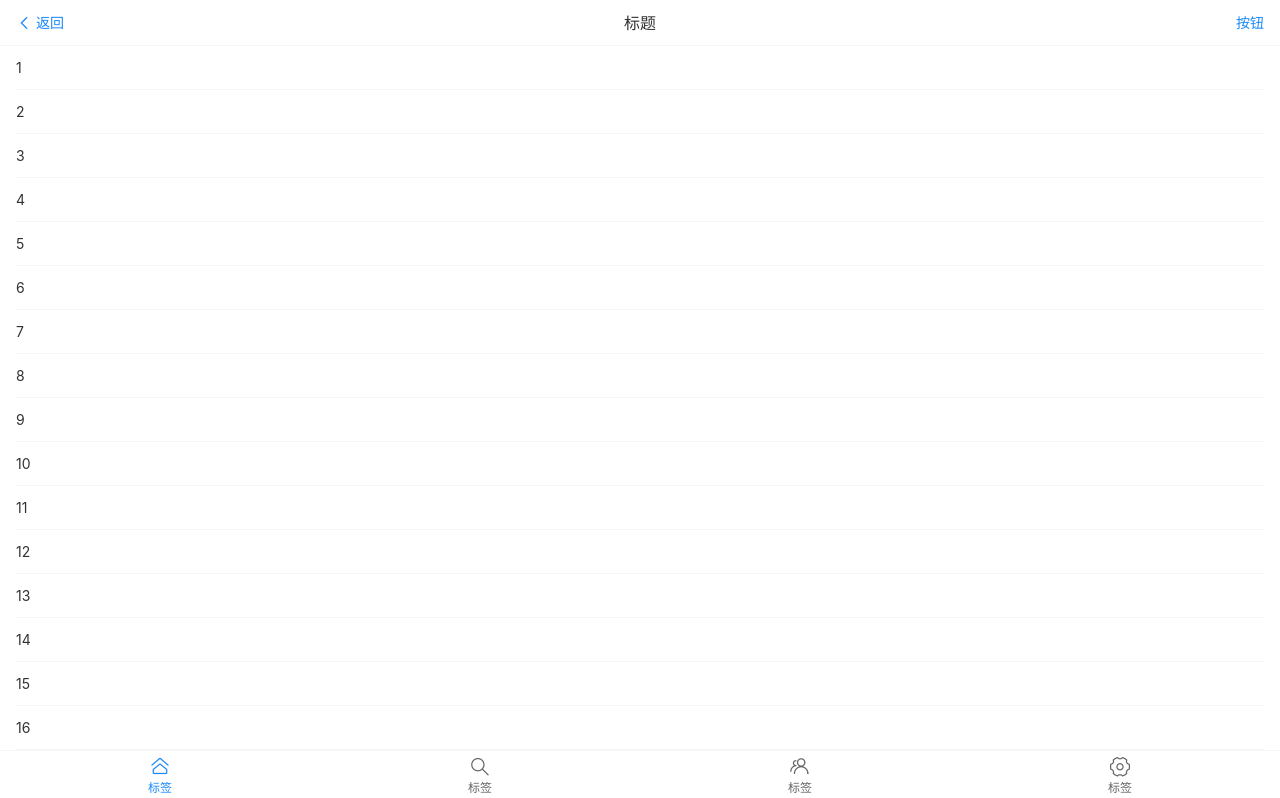
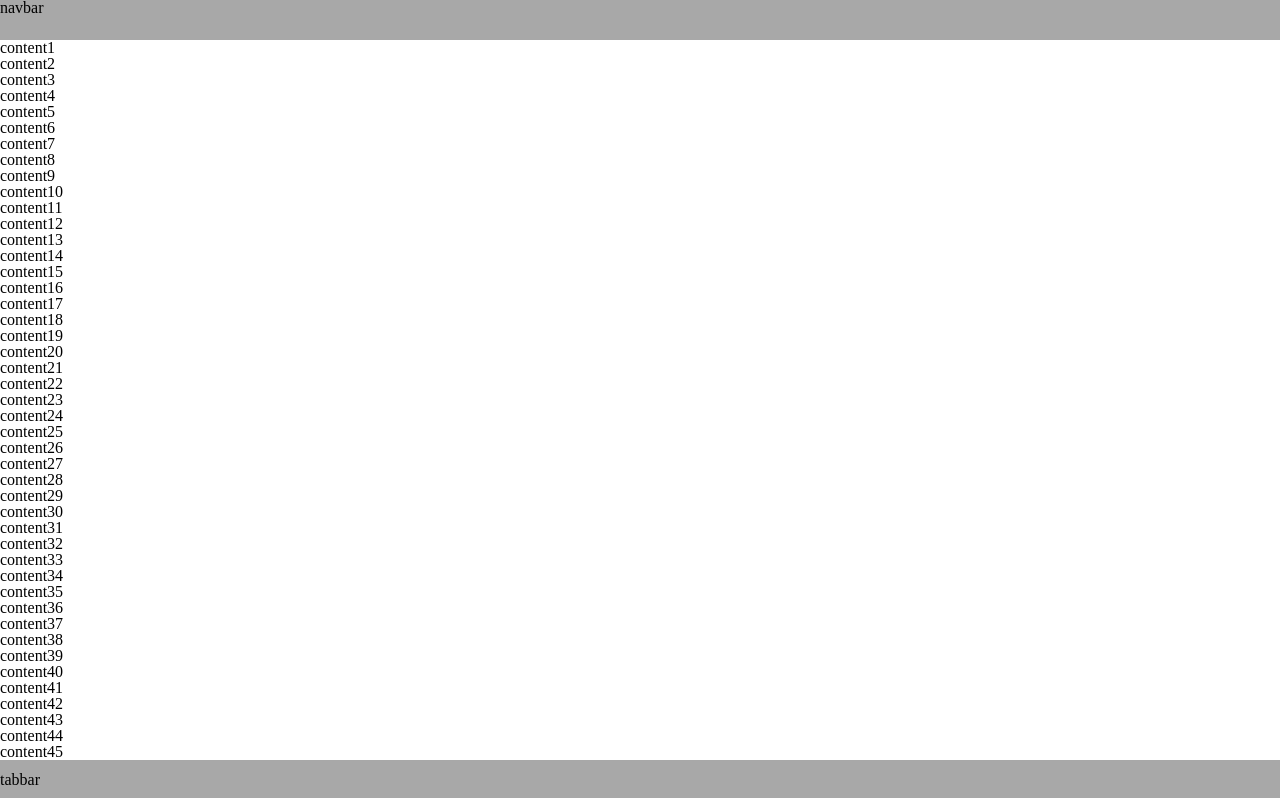
Before and after one commit to samuleup/H5-vant, a Vue app: page /#/Content in a window 1280 px wide. Shown: the top 798 px of the page. Built offline with nearby package versions, Linux system fonts and the light colour scheme.

Commit message:
H5-基础配置

```diff
--- a/package.json
+++ b/package.json
@@ -14,10 +14,10 @@
   "dependencies": {
     "axios": "^0.24.0",
     "core-js": "^3.6.5",
+    "element-ui": "^2.15.6",
     "lodash": "^4.17.21",
     "node-sass": "^4.14.1",
     "process": "^0.11.10",
-    "vant": "^2.12.47",
     "vue": "^2.6.11",
     "vue-router": "^3.2.0",
     "vuex": "^3.4.0"
--- a/src/components/Navbar/index.vue
+++ b/src/components/Navbar/index.vue
@@ -1,6 +1,7 @@
 <template>
-	<van-nav-bar fixed title="标题" :safe-area-inset-top="true" :placeholder="true" left-text="返回" right-text="按钮"
-		left-arrow @click-left="onClickLeft" @click-right="onClickRight" />
+	<div class='wrapper'>
+		navbar
+	</div>
 </template>
 
 <script>
@@ -14,10 +15,6 @@ export default {
 	computed: {},
 	watch: {},
 	methods: {
-		onClickRight () {
-
-		},
-		onClickLeft () { }
 	},
 }
 </script>
--- a/src/components/Tabbar/index.vue
+++ b/src/components/Tabbar/index.vue
@@ -1,10 +1,7 @@
 <template>
-	<van-tabbar v-model="active" fixed :placeholder="true" :safe-area-inset-bottom="true">
-		<van-tabbar-item icon="home-o">标签</van-tabbar-item>
-		<van-tabbar-item icon="search">标签</van-tabbar-item>
-		<van-tabbar-item icon="friends-o">标签</van-tabbar-item>
-		<van-tabbar-item icon="setting-o">标签</van-tabbar-item>
-	</van-tabbar>
+	<div class='wrapper'>
+		tabbar
+	</div>
 </template>
 
 <script>
@@ -12,7 +9,7 @@ export default {
 	components: {},
 	data () {
 		return {
-			active: 0
+
 		};
 	},
 	computed: {},
--- a/src/router/index.js
+++ b/src/router/index.js
@@ -6,9 +6,9 @@ Vue.use(VueRouter)
 const routes = [
   {
     path: '/',
-    name: 'mount',
+    name: 'Home',
     redirect: "/Content",
-    component: () => import('../views/mount.vue'),
+    component: () => import('../views/Home.vue'),
     children: [
       {
         path: '/Content',
--- a/src/views/Content/index.vue
+++ b/src/views/Content/index.vue
@@ -1,52 +1,20 @@
 <template>
-	<van-pull-refresh class="wrapper" v-model="isLoading" @refresh="onRefresh">
-		<van-list v-model="loading" :finished="finished" finished-text="没有更多了" @load="onLoad">
-			<van-cell v-for="item in PageItem" :key="item" :title="item" />
-		</van-list>
-	</van-pull-refresh>
+	<div class='MaxView'>
+		<div v-for="(item, index) in 100" :key="index">content{{ item }}</div>
+	</div>
 </template>
 
 <script>
 export default {
-	components: {
-	},
+	components: {},
 	data () {
 		return {
-			isLoading: false,
-			PageSize: 12,
-			total: 100,
-			totalList: [1, 2, 3, 4, 5, 6, 7, 8, 9, 10, 11, 12, 13, 14, 15, 16, 17, 18, 19, 20, 21, 22, 23, 24, 25, 26, 27, 28, 29, 30, 31, 32, 33, 34, 35, 36, 37, 38, 39, 40, 41, 42, 43, 44, 45, 46, 47, 48, 49, 50, 51, 52, 53, 54, 55, 56, 57, 58, 59, 60, 61, 62, 63, 64, 65, 66, 67, 68, 69, 70, 71, 72, 73, 74, 75, 76, 77, 78, 79, 80, 81, 82, 83, 84, 85, 86, 87, 88, 89, 90, 91, 92, 93, 94, 95, 96, 97, 98, 99, 100],
-			PageItem: [1, 2, 3, 4, 5, 6, 7, 8, 9, 10, 11, 12, 13, 14, 15, 16, 17, 18, 19, 20, 21, 22, 23, 24],
-			loading: false,
-			finished: false,
 
 		};
 	},
 	computed: {},
 	watch: {},
 	methods: {
-		// 下拉刷新
-		onRefresh () {
-			setTimeout(() => {
-				this.isLoading = false;
-				this.PageSize = 12
-				this.total = 100
-				this.PageItem = [1, 2, 3, 4, 5, 6, 7, 8, 9, 10, 11, 12, 13, 14, 15, 16, 17, 18, 19, 20, 21, 22, 23, 24]
-			}, 1000);
-		},
-		// 上拉加载
-		onLoad () {
-			setTimeout(() => {
-				// 异步更新数据
-				this.PageItem = [...this.PageItem, ...this.totalList.slice(this.PageItem.length, (this.PageItem.length + this.PageSize))]
-				// 加载状态结束
-				this.loading = false;
-				// 数据全部加载完成
-				if (this.PageItem.length == this.total) {
-					this.finished = true;
-				}
-			}, 1000);
-		},
 	},
 }
 </script>
```
Also changed, not shown: src/main.js (+4 -4 lines).
